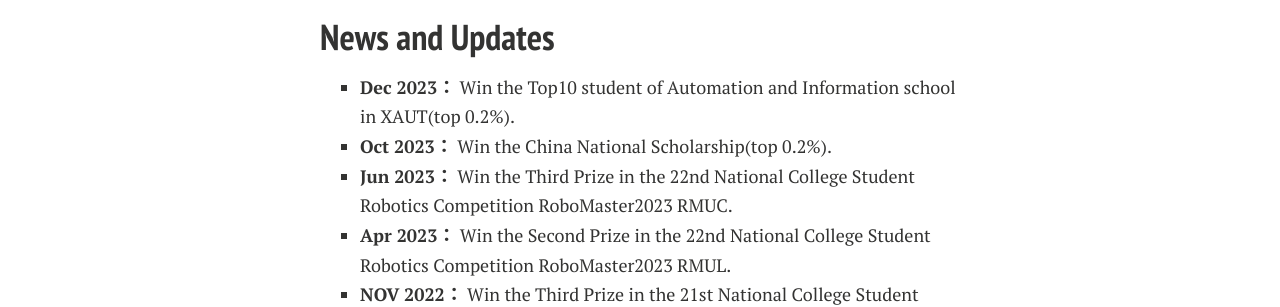
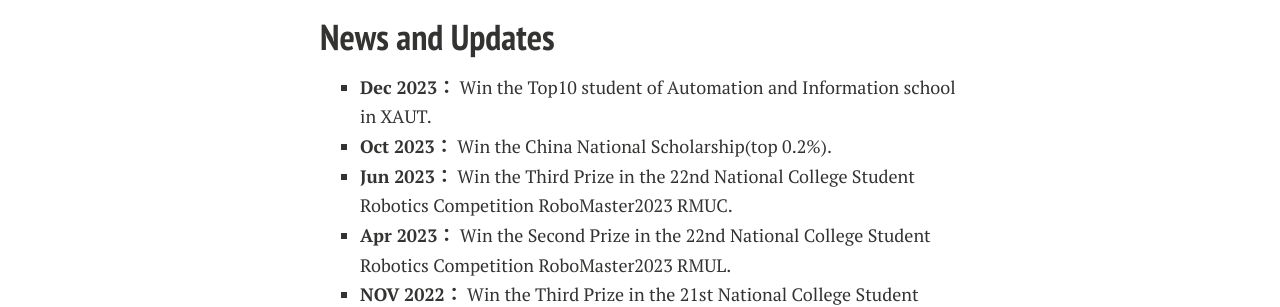
Before and after one commit to 66Lau/66Lau.github.io, a Jekyll site: the page built from index.md, in a window 1280 px wide. Shown: the part 1307-1614 px from the top of the page. Built offline with Jekyll 4.4.1, drawn with Linux system fonts in a browser that asks for light colours; nearby versions of some CDN libraries; comment, search, counter and statistics services are not loaded; a style sheet for code colours, icons or effects is not loaded; our own code applies the rules of GitHub Pages for plain Markdown files.

```diff
--- a/index.md
+++ b/index.md
@@ -52,7 +52,7 @@
 
 ## News and Updates
 
-- **Dec 2023：** Win the Top10 student of Automation and Information school in XAUT(top 0.2%).
+- **Dec 2023：** Win the Top10 student of Automation and Information school in XAUT.
 - **Oct 2023：** Win the China National Scholarship(top 0.2%).
 - **Jun 2023：** Win the Third Prize in the 22nd National College Student Robotics Competition RoboMaster2023 RMUC.
 - **Apr 2023：** Win the Second Prize in the 22nd National College Student Robotics Competition RoboMaster2023 RMUL.
```
